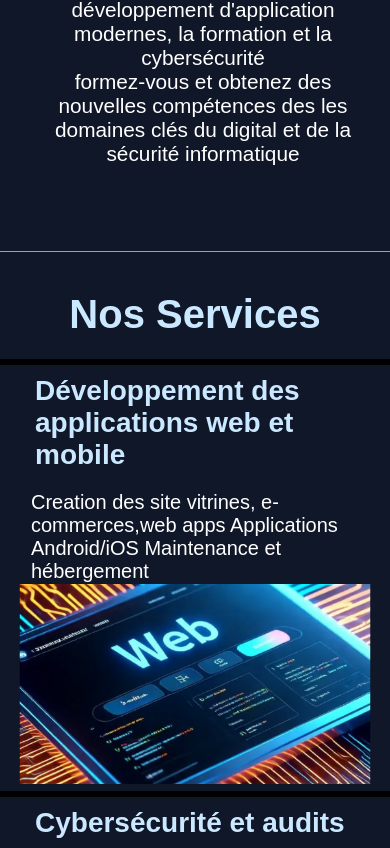
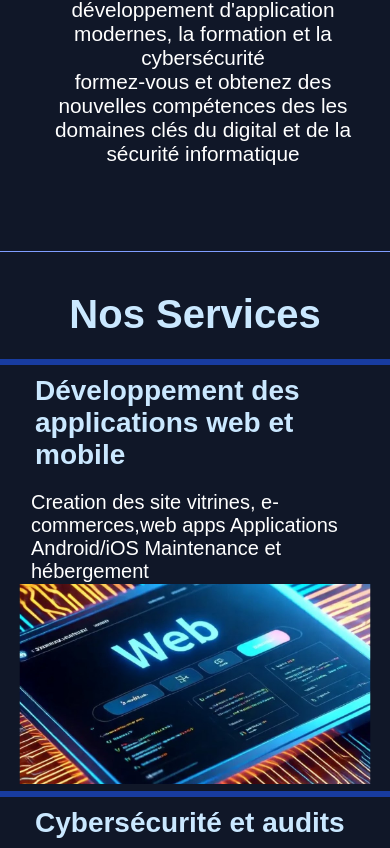
Before and after one commit to Shadow8021/simpleReactWebSIte, a React (Vite) app: page / in a window 390 px wide. Shown: the part 1149-1997 px from the top of the page. Built offline with nearby package versions, Linux system fonts and the light colour scheme.

Commit message:
reglage de quelques petits problemes sur  l'affichage mobile version ordinateur

```diff
--- a/src/App.css
+++ b/src/App.css
@@ -1,5 +1,7 @@
 #root {
-  max-width: 1280 px;
+  max-width: 100%;
   font-family: Arial, Helvetica, sans-serif;
   background-color: #101728;
+  width: 100%;
+  margin: 0 auto;
 }
--- a/src/components/Navbar/Navbar.module.css
+++ b/src/components/Navbar/Navbar.module.css
@@ -10,6 +10,11 @@
     top: 0;
     z-index: 3;
     box-shadow: 0 -1px 10px 2px rgb(14, 33, 58);
+}
+
+.logo1 {
+    display: none;
+
 }
 
 .menu {
--- a/src/components/Servicess/services.css
+++ b/src/components/Servicess/services.css
@@ -86,7 +86,7 @@
     .serviceCard {
         flex-flow: column;
         justify-content: space-evenly;
-        border-top: solid black 6px;
+        border-top: solid #183ca0 6px;
         position: relative;
         height: 424px;
 
```
Also changed, not shown: src/index.css (+0 -70 lines).
